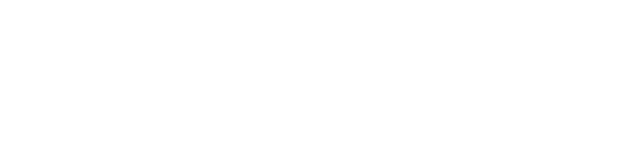
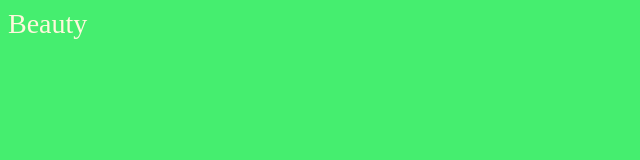
Before and after one commit to sofa0602/BEAUTY, a website: page index.html in a window 1280 px wide. Shown: the whole page, without its empty margins (0-640 px from the left). Drawn offline with Linux system fonts and the light colour scheme.

Commit message:
add npm, change README.md

```diff
--- a/index.html
+++ b/index.html
@@ -4,7 +4,10 @@
     <meta charset="UTF-8" />
     <meta http-equiv="X-UA-Compatible" content="IE=edge" />
     <meta name="viewport" content="width=device-width, initial-scale=1.0" />
+    <link rel="stylesheet" href="./src/css/index.css" />
     <title>Beauty</title>
   </head>
-  <body></body>
+  <body>
+    Beauty
+  </body>
 </html>
--- a/src/scss/index.scss
+++ b/src/scss/index.scss
@@ -0,0 +1,5 @@
+body {
+  background-color: rgb(69, 238, 111);
+  font-size: 28px;
+  color: cornsilk;
+}
```
Also changed, not shown: package.json (added, +26 -0 lines), README.md, src/css/index.css (added), 2 other files.
